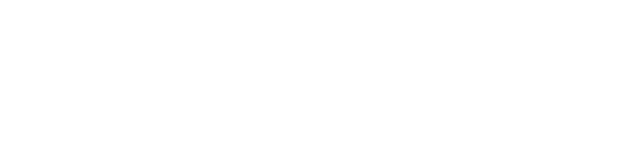
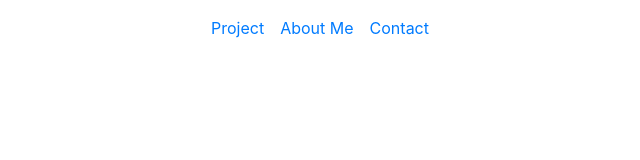
Before and after one commit to siroj05/portfolio, a plain HTML site: page index.html in a window 1280 px wide. Shown: the whole page, without its empty margins (320-960 px from the left). Drawn offline with nearby package versions, Linux system fonts and the light colour scheme.

Commit message:
new commit

```diff
--- a/index.html
+++ b/index.html
@@ -4,9 +4,21 @@
     <meta charset="UTF-8">
     <meta http-equiv="X-UA-Compatible" content="IE=edge">
     <meta name="viewport" content="width=device-width, initial-scale=1.0">
-    <title>Document</title>
+    <link rel="stylesheet" href="style.css">
+    <link rel="stylesheet" href="https://maxcdn.bootstrapcdn.com/bootstrap/4.0.0/css/bootstrap.min.css" integrity="sha384-Gn5384xqQ1aoWXA+058RXPxPg6fy4IWvTNh0E263XmFcJlSAwiGgFAW/dAiS6JXm" crossorigin="anonymous">
+    <script src="https://maxcdn.bootstrapcdn.com/bootstrap/4.0.0/js/bootstrap.min.js" integrity="sha384-JZR6Spejh4U02d8jOt6vLEHfe/JQGiRRSQQxSfFWpi1MquVdAyjUar5+76PVCmYl" crossorigin="anonymous"></script>
+    <title>Portfolio</title>
 </head>
 <body>
+    <nav class="navbar navbar-expand-sm justify-content-center">
+        <ul class="navbar-nav">
+            <li class="nav-item"><a class="nav-link" href="#">Project</a></li>
+            <li class="nav-item"><a class="nav-link" href="#">About Me</a></li>
+            <li class="nav-item"><a class="nav-link" href="#">Contact</a></li>
+        </ul>
+    </nav>
 
+    <script src="https://code.jquery.com/jquery-3.2.1.slim.min.js" integrity="sha384-KJ3o2DKtIkvYIK3UENzmM7KCkRr/rE9/Qpg6aAZGJwFDMVNA/GpGFF93hXpG5KkN" crossorigin="anonymous"></script>
+    <script src="https://cdnjs.cloudflare.com/ajax/libs/popper.js/1.12.9/umd/popper.min.js" integrity="sha384-ApNbgh9B+Y1QKtv3Rn7W3mgPxhU9K/ScQsAP7hUibX39j7fakFPskvXusvfa0b4Q" crossorigin="anonymous"></script>
 </body>
 </html>
```
